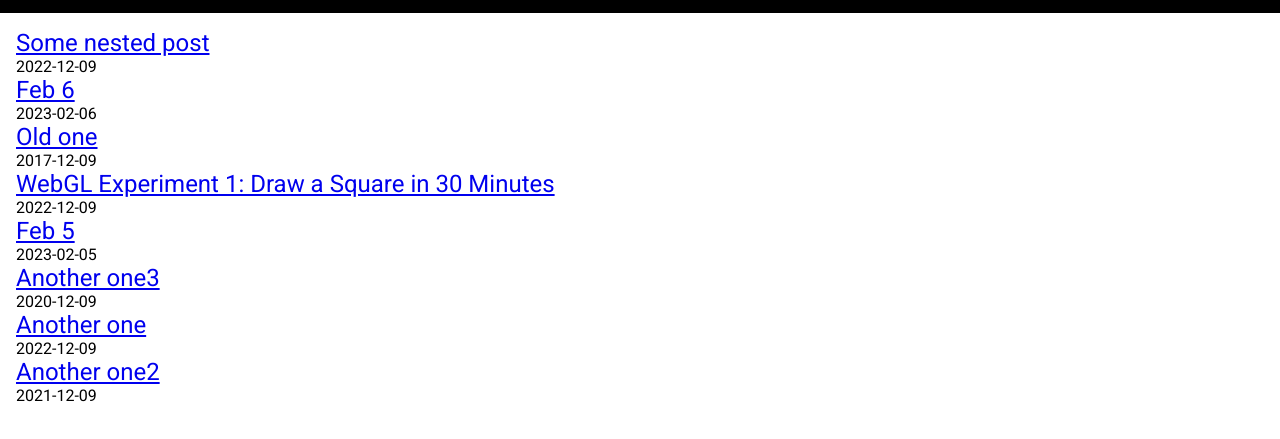
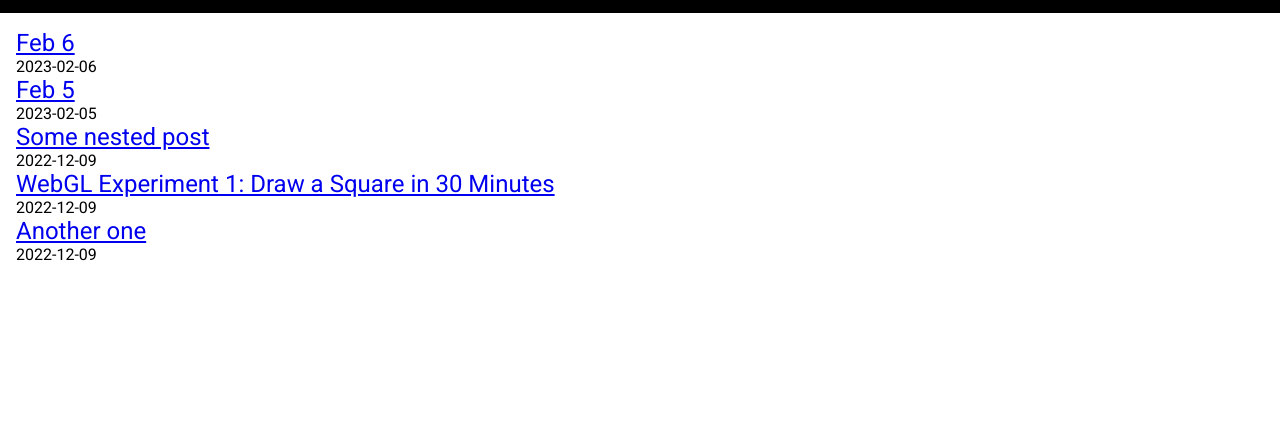
Before and after one commit to pagekey/markdown-sitegen, a plain HTML site: page index.html in a window 1280 px wide. Shown: the part 47-486 px from the top of the page. Drawn offline with Linux system fonts and the light colour scheme.

Commit message:
deploy: 426236f313cc6e04ea095e77767597875cbc72e9

```diff
--- a/index.html
+++ b/index.html
@@ -16,14 +16,6 @@
 
 <div class="posts-index">
 
-        <div class="post">
-            <div class="title">
-                <a href="/blog/nested/post">Some nested post</a>
-            </div>
-            <div class="date">
-                2022-12-09
-            </div>
-        </div>
 
         <div class="post">
             <div class="title">
@@ -36,10 +28,19 @@
 
         <div class="post">
             <div class="title">
-                <a href="/blog/some/old/post">Old one</a>
+                <a href="/blog/5feb">Feb 5</a>
             </div>
             <div class="date">
-                2017-12-09
+                2023-02-05
+            </div>
+        </div>
+
+        <div class="post">
+            <div class="title">
+                <a href="/blog/nested/post">Some nested post</a>
+            </div>
+            <div class="date">
+                2022-12-09
             </div>
         </div>
 
@@ -54,37 +55,10 @@
 
         <div class="post">
             <div class="title">
-                <a href="/blog/5feb">Feb 5</a>
-            </div>
-            <div class="date">
-                2023-02-05
-            </div>
-        </div>
-
-        <div class="post">
-            <div class="title">
-                <a href="/blog/nested/another_one2">Another one3</a>
-            </div>
-            <div class="date">
-                2020-12-09
-            </div>
-        </div>
-
-        <div class="post">
-            <div class="title">
                 <a href="/blog/nested/another_one">Another one</a>
             </div>
             <div class="date">
                 2022-12-09
-            </div>
-        </div>
-
-        <div class="post">
-            <div class="title">
-                <a href="/blog/nested/another_one2">Another one2</a>
-            </div>
-            <div class="date">
-                2021-12-09
             </div>
         </div>
 
```
